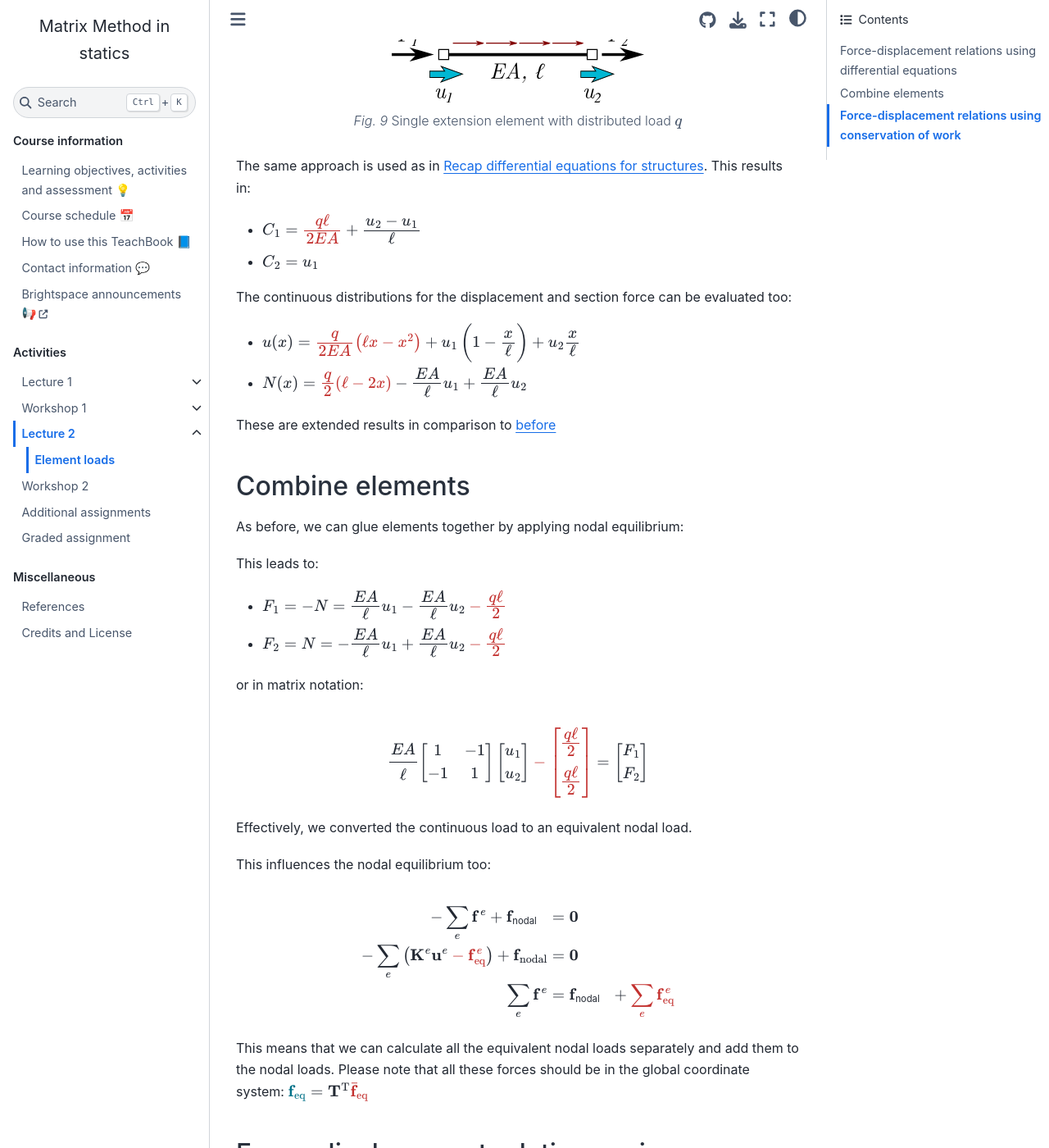
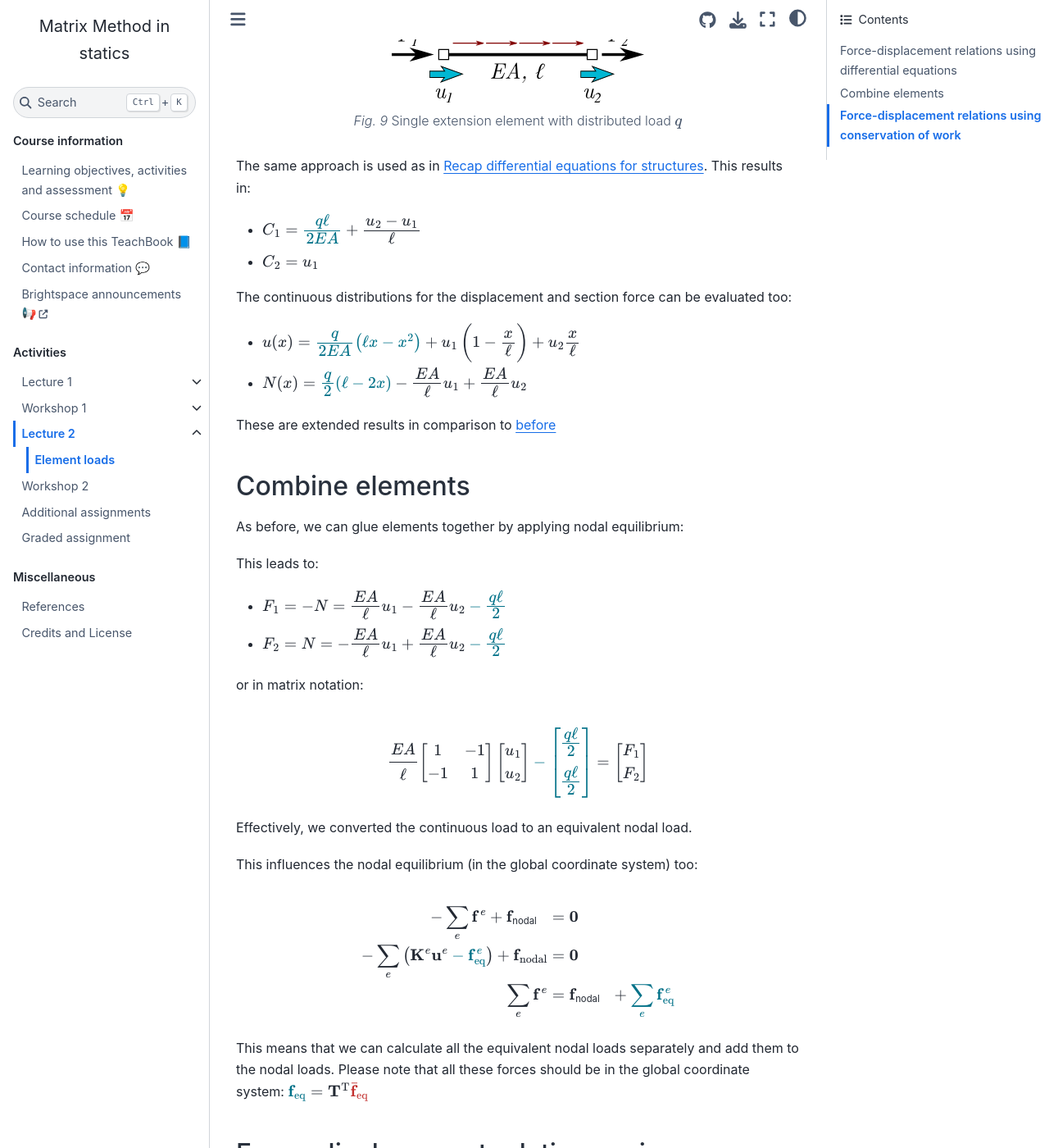
Before and after one commit to sophietenhoor/book, a Jupyter Book: the page built from book/lecture2/element_loads.md, in a window 1280 px wide and 1400 px high, scrolled down 514 px. Shown: the whole window at 82% size. Built offline with Jupyter Book 1.0.4 settings and Sphinx 7.4.7 and the Sphinx Book theme 1.1.4, drawn with Linux system fonts in a browser that asks for light colours; comment, search, counter and statistics services are not loaded.

Commit message:
swapped colours

```diff
--- a/book/lecture2/element_loads.md
+++ b/book/lecture2/element_loads.md
@@ -18,12 +18,12 @@ Single extension element with distributed load $q$
 
 The same approach is used as in [](../lecture1/recap.ipynb). This results in:
 
-- $C_1 = \class{cB}{\cfrac{q\ell}{2EA}}+\cfrac{u_2-u_1}{\ell}$
+- $C_1 = \class{cA}{\cfrac{q\ell}{2EA}}+\cfrac{u_2-u_1}{\ell}$
 - $C_2 = u_1$
 
 The continuous distributions for the displacement and section force can be evaluated too:
-- $u(x) = \class{cB}{\cfrac{q}{2EA}\left(\ell x - x^2\right)} + u_1\left(1-\cfrac{x}{\ell}\right) + u_2\cfrac{x}{\ell}$
-- $N(x) = \class{cB}{\cfrac{q}{2}\left(\ell-2x \right)} -\cfrac{EA}{\ell}u_1+\cfrac{EA}{\ell}u_2$
+- $u(x) = \class{cA}{\cfrac{q}{2EA}\left(\ell x - x^2\right)} + u_1\left(1-\cfrac{x}{\ell}\right) + u_2\cfrac{x}{\ell}$
+- $N(x) = \class{cA}{\cfrac{q}{2}\left(\ell-2x \right)} -\cfrac{EA}{\ell}u_1+\cfrac{EA}{\ell}u_2$
 
 These are extended results in comparison to [before](../lecture1/single_element.md)
 
@@ -31,20 +31,20 @@ These are extended results in comparison to [before](../lecture1/single_element.
 As before, we can glue elements together by applying nodal equilibrium:
 
 This leads to:
-- $ F_1 = - N = \cfrac{EA}{\ell}u_1-\cfrac{EA}{\ell}u_2 \class{cB}{ -\cfrac{q\ell}{2}}$
-- $ F_2 = N = -\cfrac{EA}{\ell}u_1+\cfrac{EA}{\ell} u_2 \class{cB}{-\cfrac{q\ell}{2}}$
+- $ F_1 = - N = \cfrac{EA}{\ell}u_1-\cfrac{EA}{\ell}u_2 \class{cA}{ -\cfrac{q\ell}{2}}$
+- $ F_2 = N = -\cfrac{EA}{\ell}u_1+\cfrac{EA}{\ell} u_2 \class{cA}{-\cfrac{q\ell}{2}}$
 
 or in matrix notation:
 
-$$\cfrac{EA}{\ell}\begin{bmatrix} 1&-1\\-1&1 \end{bmatrix}\begin{bmatrix}u_1\\u_2\end{bmatrix} \class{cB}{- \begin{bmatrix} \cfrac{q\ell}{2}\\ \cfrac{q\ell}{2}\end{bmatrix}}= \begin{bmatrix}F_1\\F_2\end{bmatrix}$$
+$$\cfrac{EA}{\ell}\begin{bmatrix} 1&-1\\-1&1 \end{bmatrix}\begin{bmatrix}u_1\\u_2\end{bmatrix} \class{cA}{- \begin{bmatrix} \cfrac{q\ell}{2}\\ \cfrac{q\ell}{2}\end{bmatrix}}= \begin{bmatrix}F_1\\F_2\end{bmatrix}$$
 
 Effectively, we converted the continuous load to an equivalent nodal load.
 
-This influences the nodal equilibrium too:
+This influences the nodal equilibrium (in the global coordinate system) too:
 
 $$\begin{align} -\sum_e\mathbf{f}^e + \mathbf{f}_\text{nodal}& = \mathbf{0}\\
--\sum_e\left(\mathbf{K}^e\mathbf{u}^e \class{cB}{-\mathbf{f}_\mathrm{eq}^e}\right) + \mathbf{f}_\mathrm{nodal}& = \mathbf{0}\\
-\sum_e\mathbf{f}^e& = \mathbf{f}_\text{nodal} + \class{cB}{\sum_e\mathbf{f}_\mathrm{eq}^e} \end{align}$$
+-\sum_e\left(\mathbf{K}^e\mathbf{u}^e \class{cA}{-\mathbf{f}_\mathrm{eq}^e}\right) + \mathbf{f}_\mathrm{nodal}& = \mathbf{0}\\
+\sum_e\mathbf{f}^e& = \mathbf{f}_\text{nodal} + \class{cA}{\sum_e\mathbf{f}_\mathrm{eq}^e} \end{align}$$
 
 This means that we can calculate all the equivalent nodal loads separately and add them to the nodal loads. Please note that all these forces should be in the global coordinate system: $\class{cA}{\mathbf{f}_\mathrm{eq}} = \mathbf{T}^\mathrm{T}\class{cB}{\bar{\mathbf{f}}_\mathrm{eq}}$
 
```
